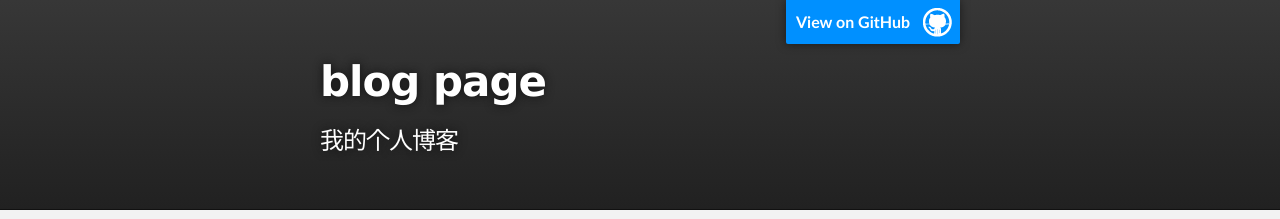
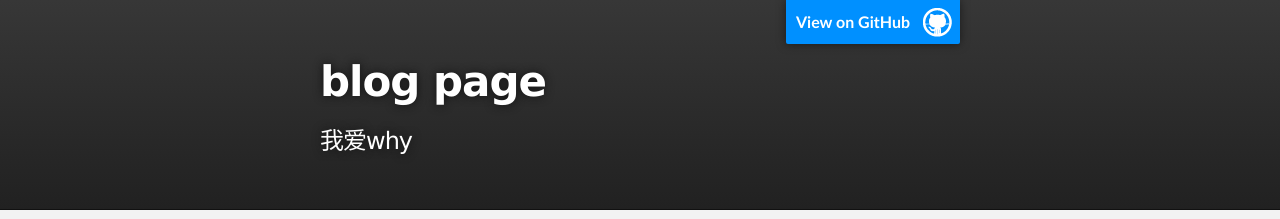
Before and after one commit to lubiao2012/lubiao2012.github.io.bak, a plain HTML site: page index.html in a window 1280 px wide. Shown: the top 219 px of the page. Drawn offline with Linux system fonts and the light colour scheme.

Commit message:
update text

```diff
--- a/index.html
+++ b/index.html
@@ -19,7 +19,7 @@
           <a id="forkme_banner" href="https://github.com/lubiao2012">View on GitHub</a>
 
           <h1 id="project_title">blog page</h1>
-          <h2 id="project_tagline">我的个人博客</h2>
+          <h2 id="project_tagline">我爱why</h2>
 
         </header>
     </div>
```
